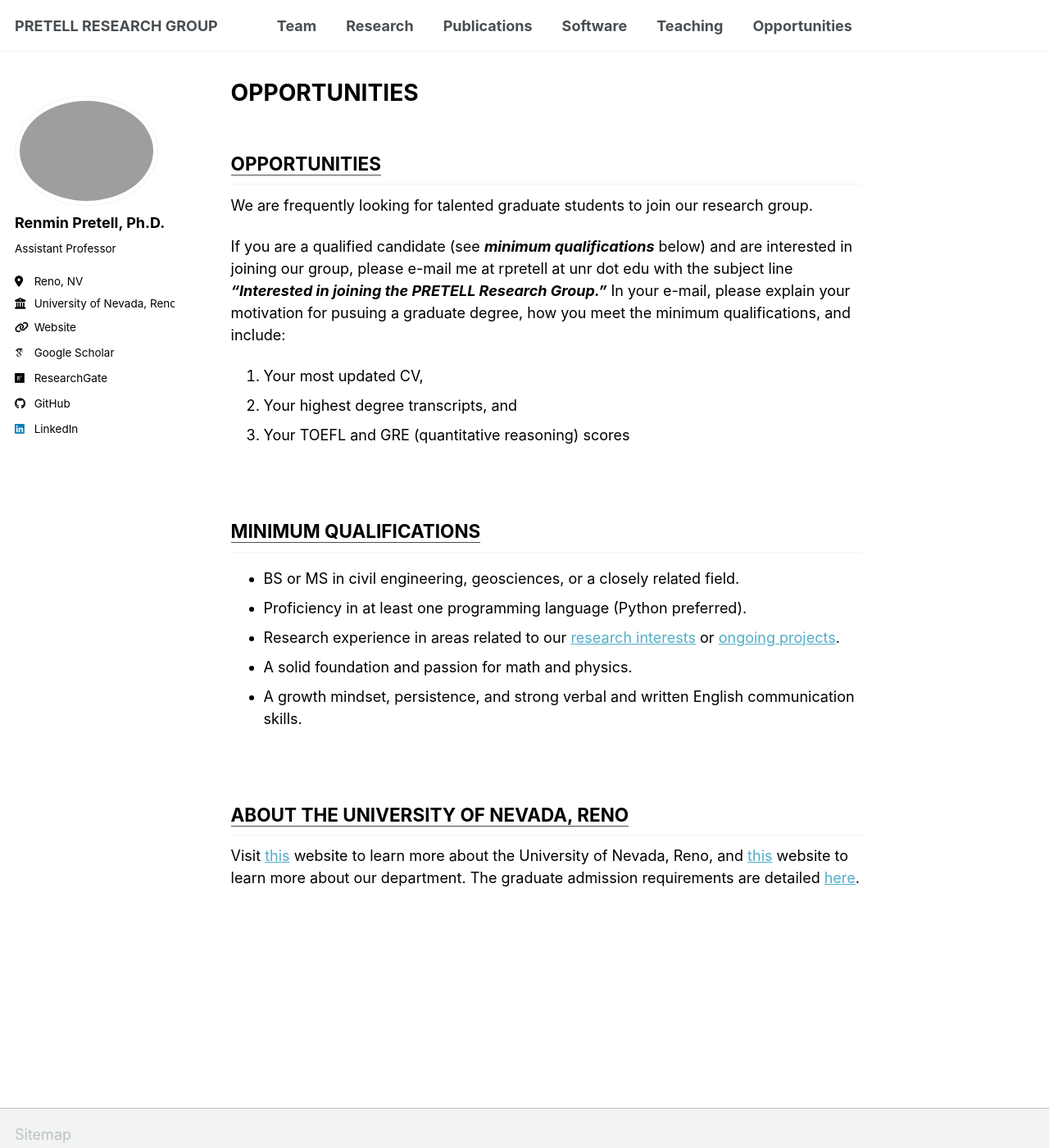
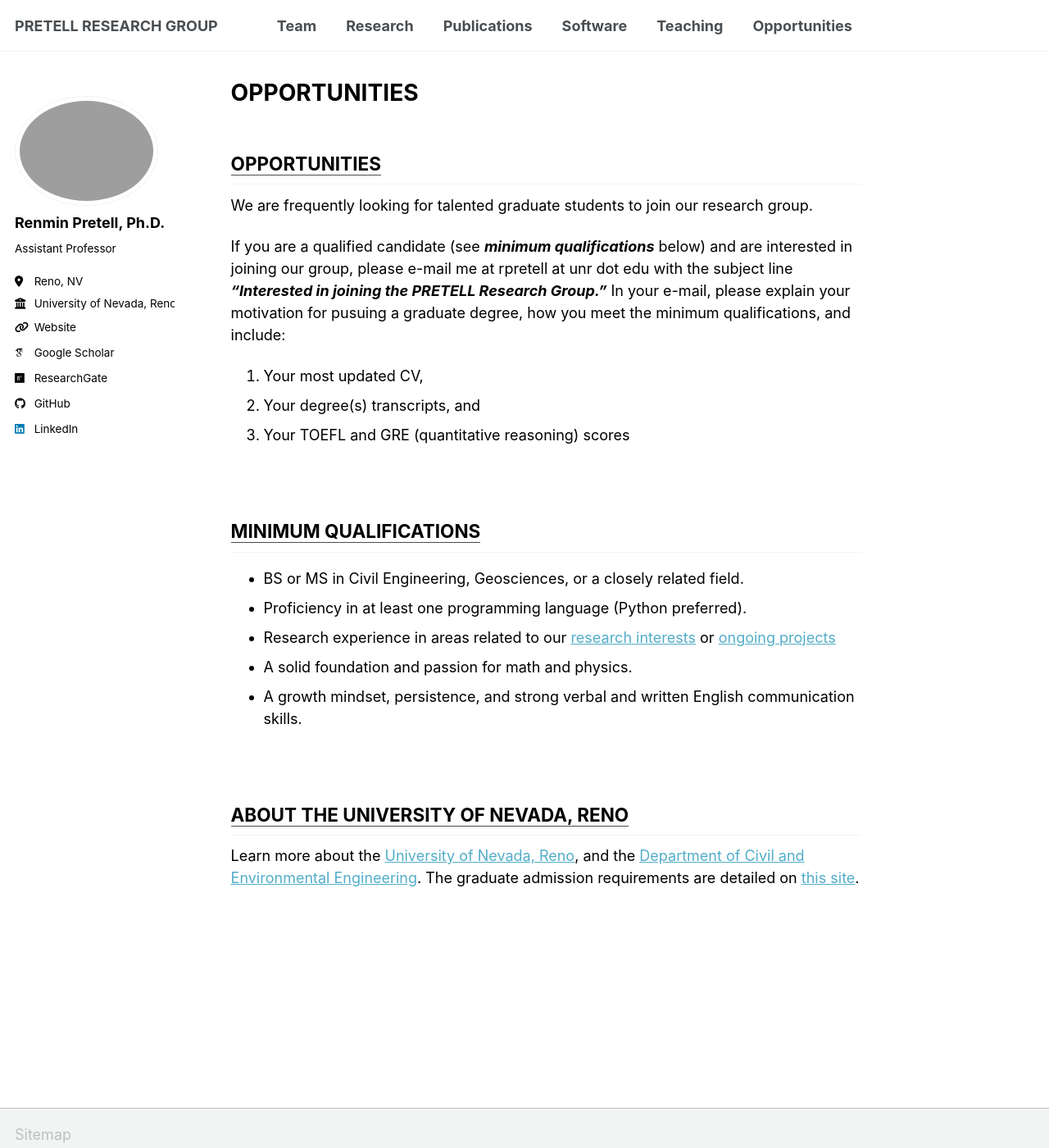
Before and after one commit to RPretellD/RPretellD.github.io, a Jekyll site: the page built from _pages/opportunities.md, in a window 1280 px wide and 1400 px high. Shown: the whole window at 82% size. Built offline with Jekyll 4.4.1, drawn with Linux system fonts in a browser that asks for light colours; some web fonts are replaced; a script that is not in the unit is left out; our own code applies the rules of GitHub Pages for plain Markdown files.

Commit message:
Make editions

```diff
--- a/_pages/opportunities.md
+++ b/_pages/opportunities.md
@@ -15,18 +15,18 @@ joining our group, please e-mail me at rpretell at unr dot edu with the subject
 motivation for pusuing a graduate degree, how you meet the minimum qualifications, and include:
 
 1. Your most updated CV,
-2. Your highest degree transcripts, and
+2. Your degree(s) transcripts, and
 3. Your TOEFL and GRE (quantitative reasoning) scores
 
 
 <br>
 ## **<u>MINIMUM QUALIFICATIONS</u>**
 
-- BS or MS in civil engineering, geosciences, or a closely related field.
+- BS or MS in Civil Engineering, Geosciences, or a closely related field.
 - Proficiency in at least one programming language (Python preferred).
 - Research experience in areas related to our
-[research interests](https://RenminPretell.github.io/team){:target="_blank" rel="noopener"}
-or [ongoing projects](https://RenminPretell.github.io/research){:target="_blank" rel="noopener"}.
+[research interests]({{ "/team/" | relative_url }}){:target="_blank" rel="noopener"}
+or [ongoing projects]({{ "/research/" | relative_url }}){:target="_blank" rel="noopener"}
 - A solid foundation and passion for math and physics.
 - A growth mindset, persistence, and strong verbal and written English communication skills.
 
@@ -34,7 +34,7 @@ or [ongoing projects](https://RenminPretell.github.io/research){:target="_blank"
 <br>
 ## **<u>ABOUT THE UNIVERSITY OF NEVADA, RENO</u>**
 
-Visit [this](https://www.unr.edu/){:target="_blank" rel="noopener"} website
-to learn more about the University of Nevada, Reno, and [this](https://www.unr.edu/cee){:target="_blank" rel="noopener"}
-website to learn more about our department. The graduate admission requirements are detailed
-[here](https://www.unr.edu/cee/graduate-program){:target="_blank" rel="noopener"}.
+Learn more about the [University of Nevada, Reno](https://www.unr.edu/){:target="_blank" rel="noopener"},
+and the [Department of Civil and Environmental Engineering](https://www.unr.edu/cee){:target="_blank" rel="noopener"}.
+The graduate admission requirements are detailed on
+[this site](https://www.unr.edu/cee/graduate-program){:target="_blank" rel="noopener"}.
```
Also changed, not shown: _includes/head/custom.html (+10 -0 lines), _pages/about.md (+9 -5 lines), _pages/research.md (+6 -2 lines), _pages/team.md (+19 -18 lines), images/Carlos.jpg (added), images/Cesar.jpeg (added), images/Figure_3_rp.png (added).
